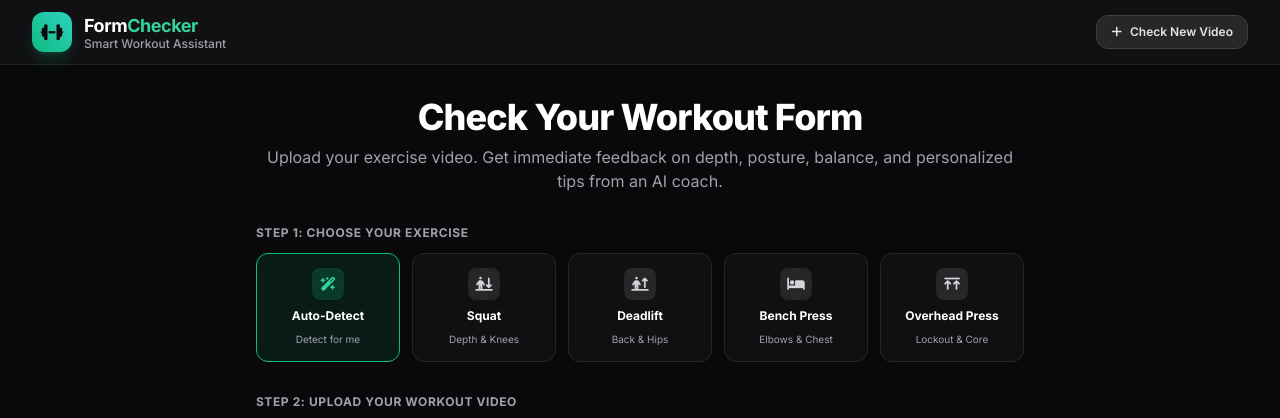
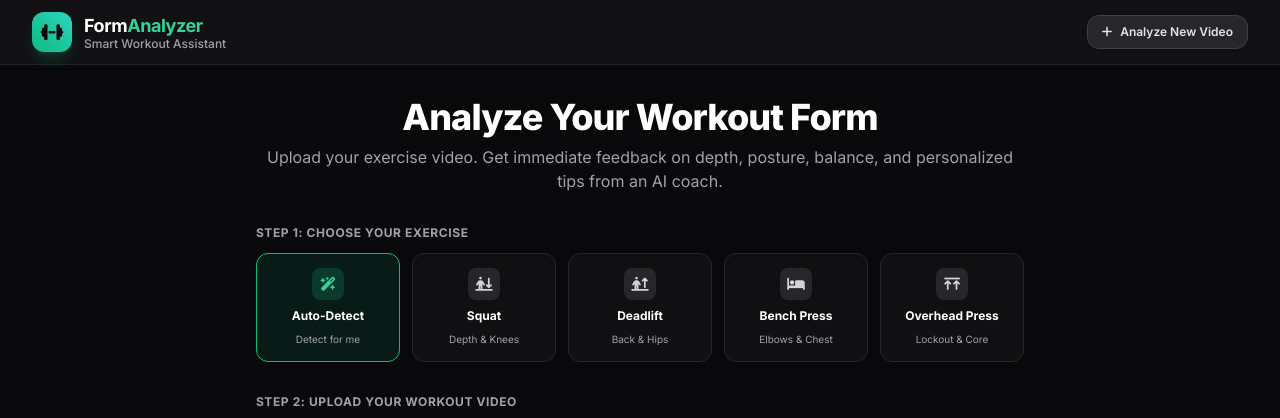
Before and after one commit to Inderveersingh01/gym-form-checker, a Flask app: page / in a window 1280 px wide. Shown: the top 418 px of the page. Run offline with Flask 3, Linux system fonts and the light colour scheme; some libraries are stand-ins or nearby versions.

Commit message:
Update project branding and name to FormAnalyzer

```diff
--- a/app.py
+++ b/app.py
@@ -86,7 +86,7 @@ def stream_video(filename):
 
 if __name__ == "__main__":
     print("\n" + "=" * 60)
-    print("🚀 KinematicAI Web Frontend Server Running!")
+    print("🚀 FormAnalyzer Web Server Running!")
     print("👉 Open your browser at: http://127.0.0.1:5000")
     print("=" * 60 + "\n")
     app.run(host="127.0.0.1", port=5000, debug=False)
--- a/templates/index.html
+++ b/templates/index.html
@@ -3,7 +3,7 @@
 <head>
   <meta charset="UTF-8">
   <meta name="viewport" content="width=device-width, initial-scale=1.0">
-  <title>KinematicAI - Smart Gym Form Checker</title>
+  <title>FormAnalyzer - Smart Gym Form & Technique Coach</title>
   <!-- Tailwind CSS via CDN -->
   <script src="https://cdn.tailwindcss.com"></script>
   <!-- Google Fonts Inter -->
@@ -33,7 +33,7 @@
           <i class="fa-solid fa-dumbbell text-zinc-950"></i>
         </div>
         <div>
-          <span class="font-bold text-lg tracking-tight text-white">Form<span class="text-emerald-400">Checker</span></span>
+          <span class="font-bold text-lg tracking-tight text-white">Form<span class="text-emerald-400">Analyzer</span></span>
           <span class="text-xs text-zinc-400 block -mt-1 font-medium">Smart Workout Assistant</span>
         </div>
       </div>
@@ -42,7 +42,7 @@
       <div class="flex items-center space-x-3">
         <button onclick="goToScreen('screen-upload')" class="text-xs font-semibold px-3.5 py-2 rounded-xl bg-zinc-800 hover:bg-zinc-700 text-zinc-200 transition flex items-center space-x-2 border border-zinc-700">
           <i class="fa-solid fa-plus"></i>
-          <span>Check New Video</span>
+          <span>Analyze New Video</span>
         </button>
       </div>
     </div>
@@ -60,7 +60,7 @@
         <!-- Friendly Header -->
         <div class="text-center space-y-2">
           <h1 class="text-3xl sm:text-4xl font-extrabold tracking-tight text-white">
-            Check Your Workout Form
+            Analyze Your Workout Form
           </h1>
           <p class="text-zinc-400 text-sm sm:text-base">
             Upload your exercise video. Get immediate feedback on depth, posture, balance, and personalized tips from an AI coach.
```
